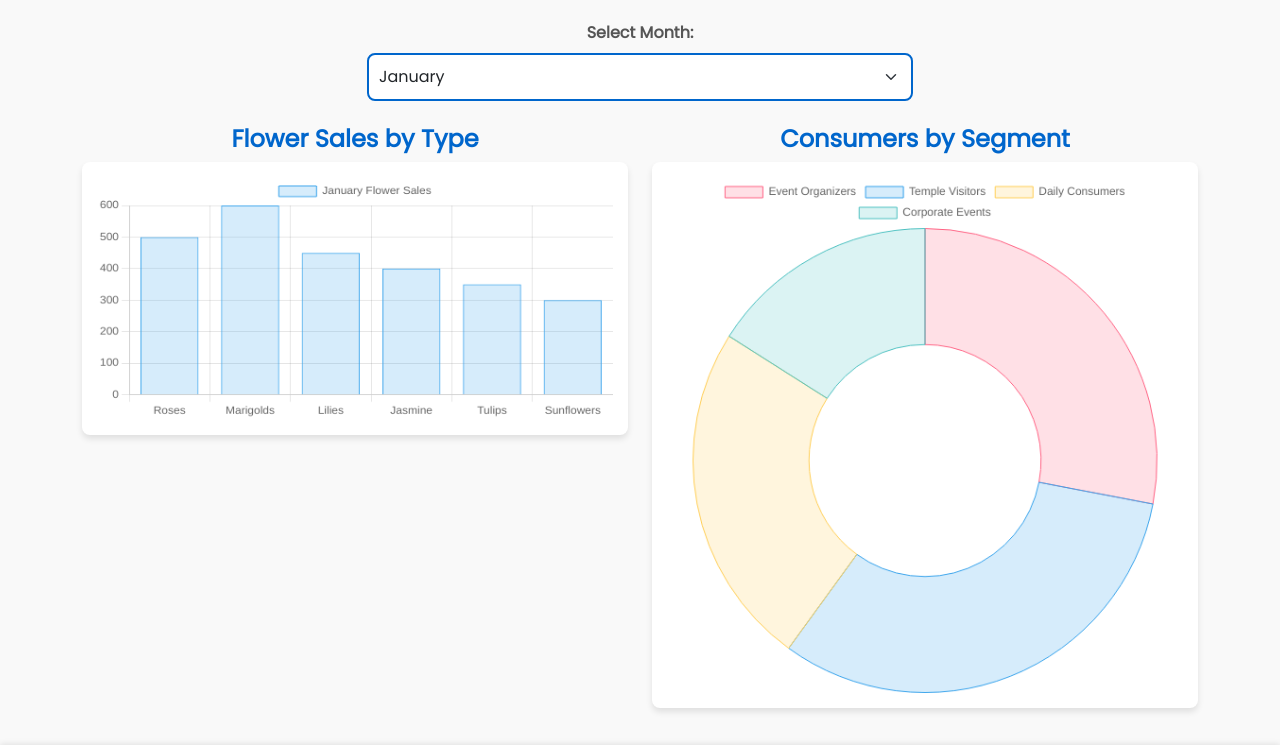
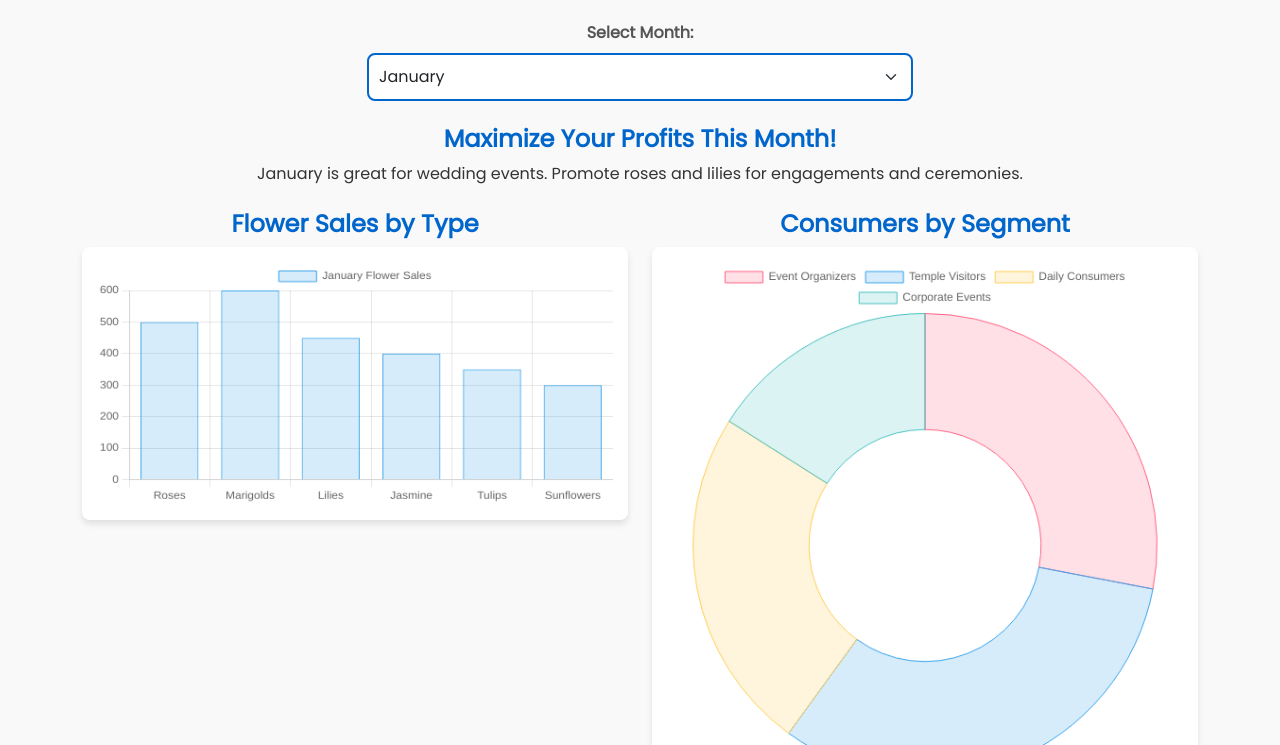
Before and after one commit to AbdulRazzaq27/FloraCast, a plain HTML site: page index.html in a window 1280 px wide. Shown: the part 169-914 px from the top of the page. Drawn offline with nearby package versions, Linux system fonts and the light colour scheme.

Commit message:
Update index.html

```diff
--- a/index.html
+++ b/index.html
@@ -49,8 +49,8 @@
     </nav>
 
     <div class="container mt-4">
-        <h1 class="text-center text-primary">Graphs</h1>
-        <p class="text-center">Analyze sales trends based on flowers and customer preferences!</p>
+        <h1 class="text-center text-primary">Graphs and Profit Maximization Tips</h1>
+        <p class="text-center">Analyze sales trends and learn how to optimize profits based on flower demand!</p>
 
         <!-- Month Selector -->
         <div class="row my-4">
@@ -73,6 +73,12 @@
             </div>
         </div>
 
+        <!-- Profit Maximization Tips -->
+        <div id="profitTips" class="my-4 text-center">
+            <h4>Maximize Your Profits This Month!</h4>
+            <p id="seasonalTips">Select a month to see customized tips.</p>
+        </div>
+
         <!-- Graphs Section -->
         <div class="row my-4" id="graphs">
             <div class="col-lg-6">
@@ -91,20 +97,20 @@
     </footer>
 
     <script>
-       const monthlyData = {
-    January: { flowers: [500, 600, 450, 400, 350, 300], segments: [700, 800, 600, 400] },
-    February: { flowers: [550, 620, 460, 420, 370, 320], segments: [720, 830, 620, 420] },
-    March: { flowers: [600, 640, 470, 430, 390, 340], segments: [740, 860, 640, 440] },
-    April: { flowers: [620, 660, 480, 440, 400, 350], segments: [760, 880, 660, 460] },
-    May: { flowers: [640, 680, 490, 450, 410, 360], segments: [780, 900, 680, 480] },
-    June: { flowers: [660, 700, 500, 460, 420, 370], segments: [800, 920, 700, 500] },
-    July: { flowers: [680, 720, 510, 470, 430, 380], segments: [820, 940, 720, 520] },
-    August: { flowers: [700, 740, 520, 480, 440, 390], segments: [840, 960, 740, 540] },
-    September: { flowers: [720, 760, 530, 490, 450, 400], segments: [860, 980, 760, 560] },
-    October: { flowers: [740, 780, 540, 500, 460, 410], segments: [880, 1000, 780, 580] },
-    November: { flowers: [760, 800, 550, 510, 470, 420], segments: [900, 1020, 800, 600] },
-    December: { flowers: [780, 820, 560, 520, 480, 430], segments: [920, 1040, 820, 620] },
-};
+        const monthlyData = {
+            January: { flowers: [500, 600, 450, 400, 350, 300], segments: [700, 800, 600, 400], tips: "January is great for wedding events. Promote roses and lilies for engagements and ceremonies." },
+            February: { flowers: [550, 620, 460, 420, 370, 320], segments: [720, 830, 620, 420], tips: "In February, focus on Valentine's Day. Roses and tulips sell fast!" },
+            March: { flowers: [600, 640, 470, 430, 390, 340], segments: [740, 860, 640, 440], tips: "March sees an increase in temple visits. Jasmine and marigolds are in high demand." },
+            April: { flowers: [620, 660, 480, 440, 400, 350], segments: [760, 880, 660, 460], tips: "With spring festivals, offer flowers in bulk for celebrations like New Year or Easter." },
+            May: { flowers: [640, 680, 490, 450, 410, 360], segments: [780, 900, 680, 480], tips: "May is perfect for Mother's Day. Offer bouquets of roses and lilies as gifts." },
+            June: { flowers: [660, 700, 500, 460, 420, 370], segments: [800, 920, 700, 500], tips: "Summer weddings increase demand for marigolds and sunflowers." },
+            July: { flowers: [680, 720, 510, 470, 430, 380], segments: [820, 940, 720, 520], tips: "Focus on sunflowers and tropical flowers during summer events." },
+            August: { flowers: [700, 740, 520, 480, 440, 390], segments: [840, 960, 740, 540], tips: "August sees corporate event planners buying flowers in bulk. Focus on elegant, classic blooms like lilies." },
+            September: { flowers: [720, 760, 530, 490, 450, 400], segments: [860, 980, 760, 560], tips: "September is ideal for back-to-school promotions. Offer vibrant flowers like daisies and sunflowers." },
+            October: { flowers: [740, 780, 540, 500, 460, 410], segments: [880, 1000, 780, 580], tips: "October brings festive demand for marigolds and chrysanthemums during Diwali." },
+            November: { flowers: [760, 800, 550, 510, 470, 420], segments: [900, 1020, 800, 600], tips: "November sees high sales for Thanksgiving. Offer a variety of seasonal bouquets." },
+            December: { flowers: [780, 820, 560, 520, 480, 430], segments: [920, 1040, 820, 620], tips: "In December, Christmas and New Year drive floral sales. Poinsettias and holly are top sellers." }
+        };
 
         const flowerSalesChart = new Chart(
             document.getElementById('flowerSalesChart'),
@@ -147,6 +153,9 @@
                 borderWidth: 1,
             }];
             consumerSegmentChart.update();
+
+            // Display Seasonal Tips
+            document.getElementById('seasonalTips').textContent = data.tips;
         });
 
         // Initialize with January data
```
